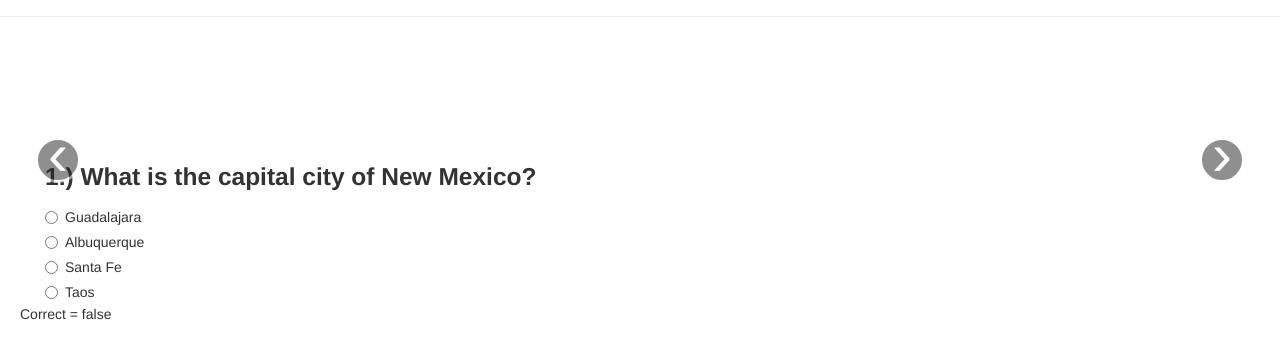
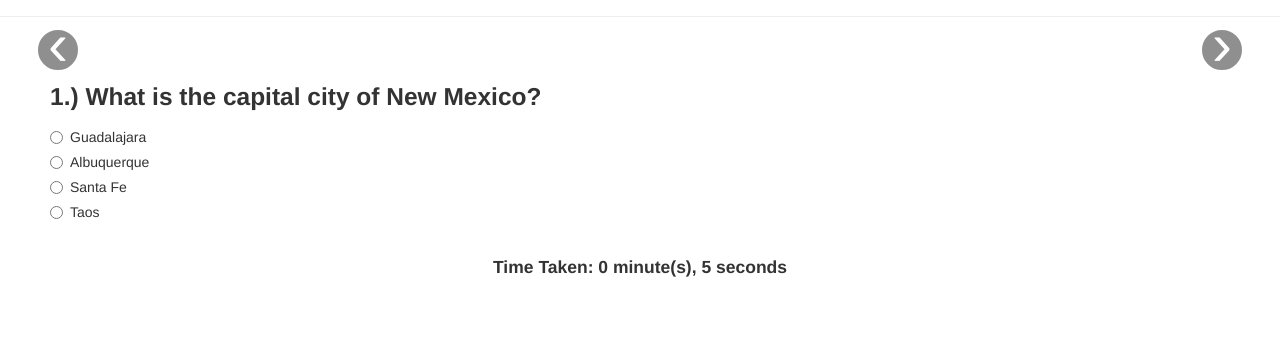
Before and after one commit to siddii/angular-quiz-app, a plain HTML site: page app/index.html at #!/questions in a window 1280 px wide. Shown: the part 63-422 px from the top of the page. Drawn offline with Linux system fonts and the light colour scheme.

Commit message:
Got timer directive working

```diff
--- a/app/css/app.css
+++ b/app/css/app.css
@@ -1,10 +1,10 @@
 /* app css stylesheet */
 
-.center {
-    text-align: center;
+.question {
+    padding-left: 30px;
+    padding-top: 20px;
 }
 
-.question {
-    padding-top: 100px;
-    padding-left: 25px;
+.carousel-control {
+    top: 0;
 }
--- a/app/index.html
+++ b/app/index.html
@@ -10,10 +10,12 @@
 <body>
 
   <div class="page-header">
-    <h1 class="center">Quiz App</h1>
+    <h1 class="text-center">Quiz App</h1>
   </div>
 
   <div class="container-fluid" ng-view></div>
+
+  <timer/>
 
   <script src="lib/angular/angular.js"></script>
   <script src="js/app.js"></script>
@@ -23,7 +25,6 @@
   <script src="js/directives.js"></script>
 
 
-
   <script src="jquery/jquery-1.9.1.min.js"></script>
   <script src="bootstrap_2.3.1/js/bootstrap.js"></script>
 </body>
--- a/app/js/directives.js
+++ b/app/js/directives.js
@@ -1,11 +1,36 @@
 'use strict';
 
 /* Directives */
+angular.module('quiz-app.directives', [])
+  .directive('timer', function($timeout, dateFilter) {
+    return  {
+      restrict: 'E',
+      templateUrl: 'templates/timer.html',
+      replace: true,
+      link: function(scope, element, attrs) {
+      var startTime = new Date();
+      var format = "m 'minute(s)', s 'seconds'",  // date format
+        timeoutId;
 
+      function updateTime() {
+        var timeElapsed = new Date() - startTime;
+        //element.text(dateFilter(timeElapsed, format));
+        scope.timeTaken = dateFilter(timeElapsed, format);
+      }
 
-angular.module('quiz-app.directives', []).
-  directive('appVersion', ['version', function(version) {
-    return function(scope, elm, attrs) {
-      elm.text(version);
-    };
-  }]);
+      function updateLater() {
+        timeoutId = $timeout(function() {
+          updateTime();
+          updateLater();
+        }, 1000);
+      }
+
+      element.bind('$destroy', function() {
+        $timeout.cancel(timeoutId);
+      });
+
+      updateTime();
+      updateLater();
+    }
+  }
+});
--- a/app/templates/questions.html
+++ b/app/templates/questions.html
@@ -1,9 +1,4 @@
 <div id="questions" class="carousel slide" data-interval="false">
-  <ol class="carousel-indicators">
-    <li data-target="#myCarousel" data-slide-to="0" class="active"></li>
-    <li data-target="#myCarousel" data-slide-to="1"></li>
-    <li data-target="#myCarousel" data-slide-to="2"></li>
-  </ol>
   <!-- Carousel items -->
   <div class="carousel-inner">
     <div class="item" ng-repeat="question in questions" ng-class="{active : $index==questionNo}">
@@ -16,8 +11,7 @@
           </label>
         </div>
       </div>
-      <div class="row"><div class="span12">Correct = {{question.selected == question.answer}}</div></div>
-      <div ng-show="$last">
+      <div class="text-center" ng-show="$last">
         <a ng-click="viewResults()" class="btn btn-primary">View Results</a>
       </div>
     </div>
--- /dev/null
+++ b/app/templates/timer.html
@@ -0,0 +1 @@
+<h4 class="text-center">Time Taken: {{timeTaken}}</h4>
```
